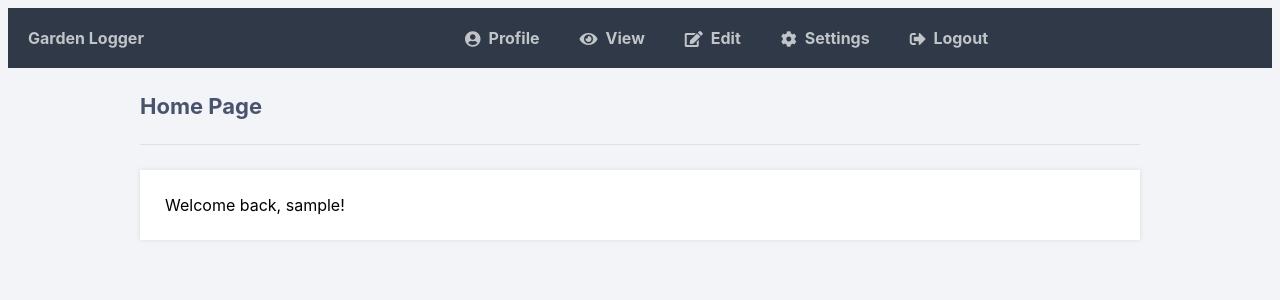
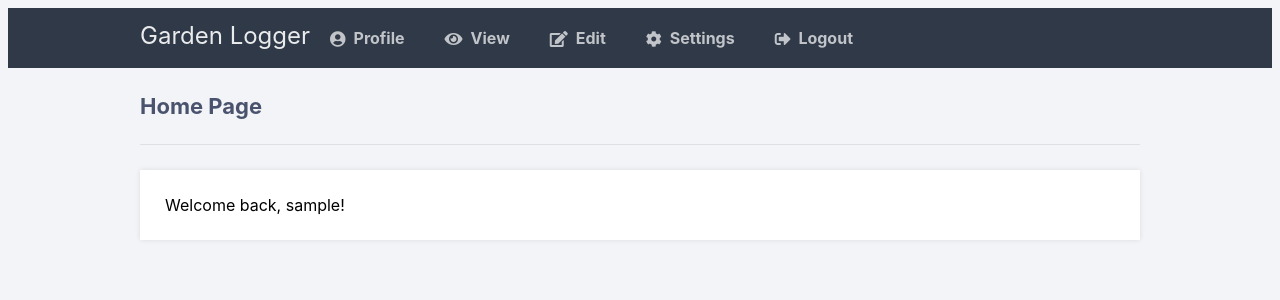
Before and after one commit to JohnyNich/GardenLogger, a PHP site: page /home.php in a window 1280 px wide. Shown: the top 300 px of the page. Run offline with PHP 8.4, Linux system fonts and the light colour scheme; the visitor is signed in with stand-in values (Sample User, id 1).

Commit message:
Fixed typos, made minor changes regarding navbar

```diff
--- a/style.css
+++ b/style.css
@@ -72,23 +72,23 @@ body {
 .navtop {
   background-color: #2F3947;
   height: 60px;
-  width: 100$;
+  width: 100%;
   border: 0;
 }
 
 .navtop div {
   display: flex;
-  margin: 0 autp;
+  margin: 0 auto;
   width: 1000px;
   height: 100%;
 }
 
-.navtop div h1, .navtop div a {
+.navtop div a h1, .navtop div a {
   display: inline-flex;
   align-items: center;
 }
 
-.navtop div h1 {
+.navtop div h1 a {
   flex: 1;
   font-size: 24px;
   padding: 0;
```
